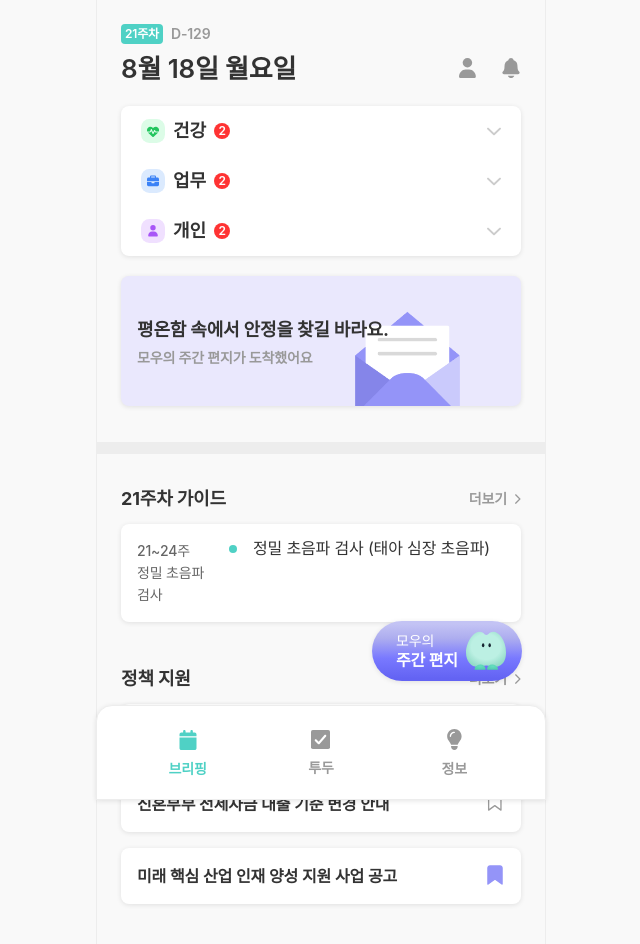
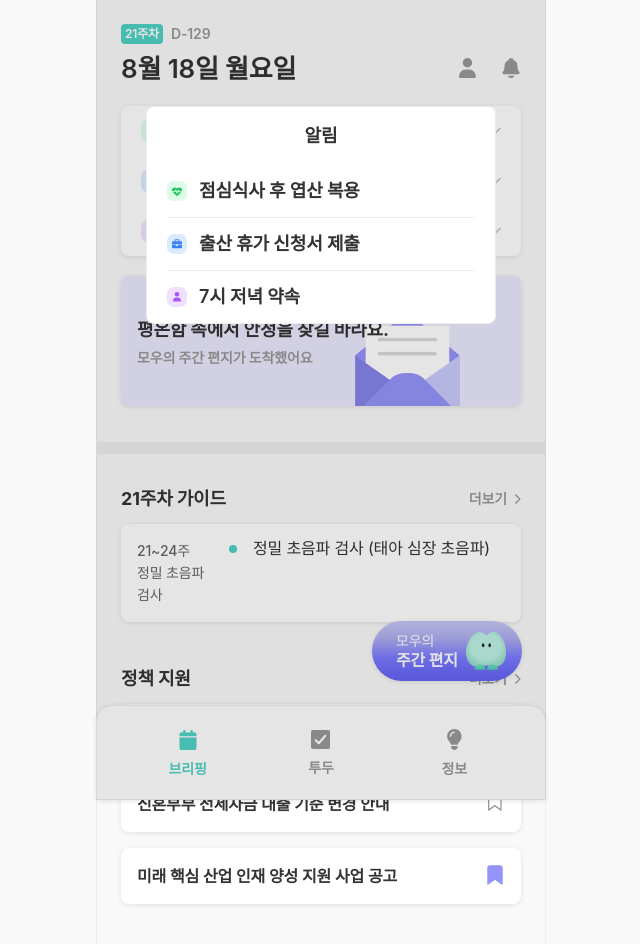
Before and after one commit to WomanTech2025-MoWo/MoWo_FE, a React (Create React App) app: page / in a window 1280 px wide. Both pictures are taken after a click on the button 830 px from the left and 69 px from the top of the page. Shown: the top 944 px of the page, without its empty margins (319-959 px from the left). Built offline with nearby package versions, Linux system fonts and the light colour scheme; a web font is replaced by a local one.

Commit message:
✨[Feat] AlertPopup 컴포넌트 추가 및 브리핑 페이지 내 팝업 적용

```diff
--- /dev/null
+++ b/src/pages/briefing/components/AlertPopup.tsx
@@ -0,0 +1,73 @@
+import React from 'react';
+import styled from 'styled-components';
+import Backdrop from '../../../components/common/Backdrop';
+import { FixedCenter } from '../../../layouts/FixedCenterContainer';
+import IconCategory from '../../../components/icons/features/todos/IconCategory';
+
+interface AlertItem {
+  id: number;
+  status: 'health' | 'work' | 'personal';
+  content: string;
+}
+
+interface AlertPopupProps {
+  onClose: () => void;
+  alerts: AlertItem[];
+}
+
+const AlertPopupWrap = styled(FixedCenter)`
+  background-color: var(--color-background-white);
+  z-index: 12;
+  width: 300px;
+  border-radius: var(--size-border-radius-md);
+  border: 1px solid var(--color-border-color);
+  display: flex;
+  flex-direction: column;
+`;
+
+const AlertTitle = styled.h3`
+  font-size: var(--font-size-lg);
+  font-weight: var(--font-weight-bold);
+  padding: var(--size-gap-lg) 0;
+`;
+
+const AlertListWrapper = styled.ul`
+  padding: 0 var(--size-gap-lg);
+  width: 100%;
+`;
+
+const AlertList = styled.li`
+  display: flex;
+  justify-content: start;
+  align-items: center;
+  gap: var(--size-gap-sm);
+  padding: var(--size-gap-md) 0;
+  font-size: var(--font-size-lg);
+  font-weight: var(--font-weight-semi-bold);
+  border-top: 1px solid var(--color-border-color);
+
+  &:first-child {
+    border-top: 0;
+  }
+`;
+
+const AlertPopup = ({ onClose, alerts }: AlertPopupProps) => {
+  return (
+    <>
+      <Backdrop onClick={onClose} />
+      <AlertPopupWrap>
+        <AlertTitle>알림</AlertTitle>
+        <AlertListWrapper>
+          {alerts.map((alert) => (
+            <AlertList key={alert.id}>
+              <IconCategory status={alert.status} />
+              <p>{alert.content}</p>
+            </AlertList>
+          ))}
+        </AlertListWrapper>
+      </AlertPopupWrap>
+    </>
+  );
+};
+
+export default AlertPopup;
--- a/src/pages/briefing/components/BriefingHeader.tsx
+++ b/src/pages/briefing/components/BriefingHeader.tsx
@@ -1,8 +1,9 @@
-import React, { useMemo } from 'react';
+import React, { useMemo, useState } from 'react';
 import styled from 'styled-components';
 import { Link } from 'react-router-dom';
 import IconMy from '../../../components/icons/common/IconMy';
 import IconAlarm from '../../../components/icons/common/IconAlarm';
+import AlertPopup from './AlertPopup';
 
 interface BriefingHeaderProps {
   dday: number;
@@ -51,11 +52,21 @@ const formatDate = (date: Date) =>
   });
 
 const BriefingHeader = ({ dday, week, today }: BriefingHeaderProps) => {
+  const [isAlertOpen, setIsAlertOpen] = useState(false);
+
   const todayText = today.toLocaleDateString('ko-KR', {
     month: 'long',
     day: 'numeric',
     weekday: 'long',
   });
+
+  const handleAlarmClick = () => {
+    setIsAlertOpen(true);
+  };
+
+  const handleAlertClose = () => {
+    setIsAlertOpen(false);
+  };
 
   return (
     <>
@@ -72,12 +83,22 @@ const BriefingHeader = ({ dday, week, today }: BriefingHeaderProps) => {
             </Link>
           </li>
           <li>
-            <button type="button">
+            <button type="button" onClick={handleAlarmClick}>
               <IconAlarm />
             </button>
           </li>
         </IconWrapper>
       </DateWrapper>
+      {isAlertOpen && (
+        <AlertPopup
+          onClose={handleAlertClose}
+          alerts={[
+            { id: 1, status: 'health', content: '점심식사 후 엽산 복용' },
+            { id: 2, status: 'work', content: '출산 휴가 신청서 제출' },
+            { id: 3, status: 'personal', content: '7시 저녁 약속' },
+          ]}
+        />
+      )}
     </>
   );
 };
```
